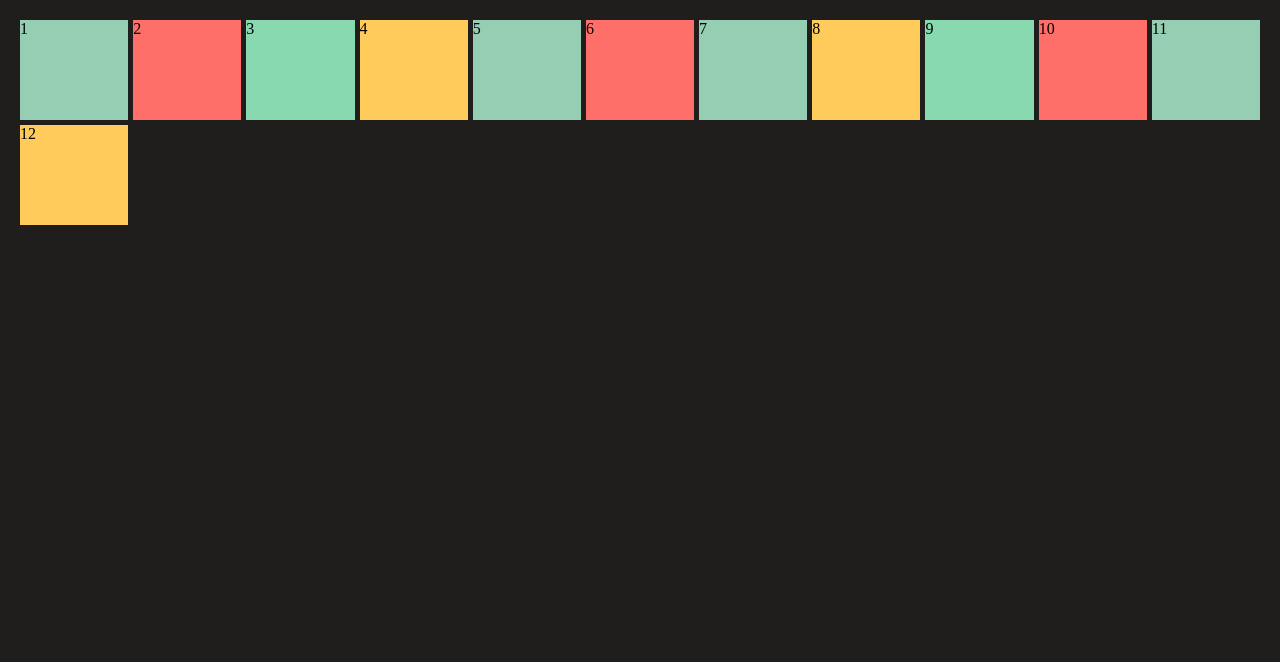
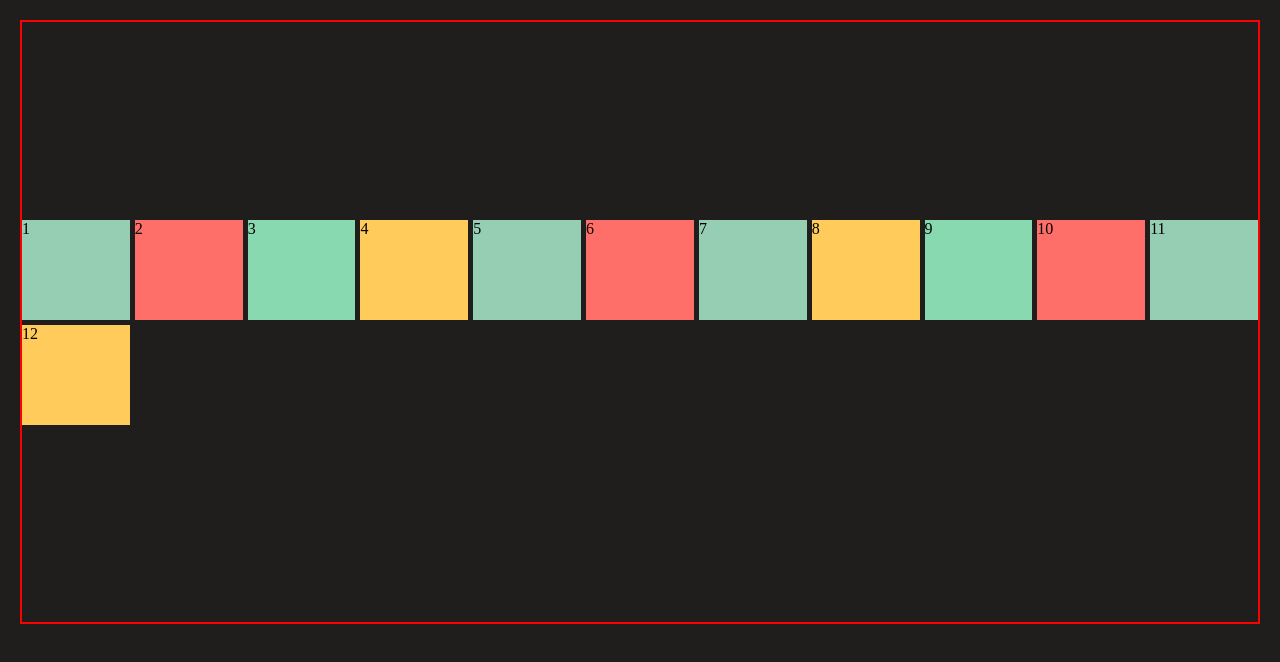
Before and after one commit to brkckr20/html-css3-notlar, a plain HTML site: page css/grid/index.html in a window 1280 px wide. Drawn offline with Linux system fonts and the light colour scheme.

Commit message:
grid added

```diff
--- a/css/grid/grid.css
+++ b/css/grid/grid.css
@@ -109,4 +109,8 @@ body {
     grid-template-columns: repeat(auto-fit, minmax(100px, 1fr));
     grid-template-rows: repeat(2, 100px);
     grid-auto-rows: 100px;
+    height: 600px;
+    border: 2px solid red;
+    justify-content: flex-start;
+    align-content: center;
 }
```
